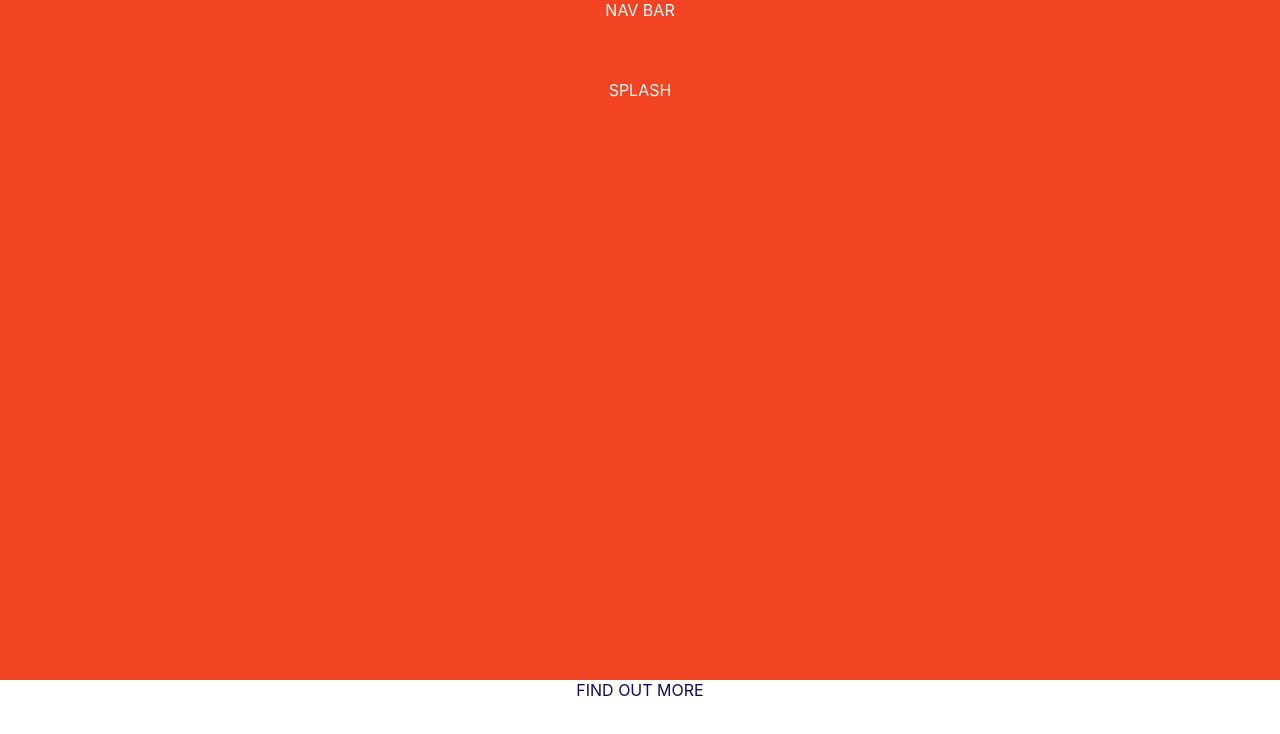
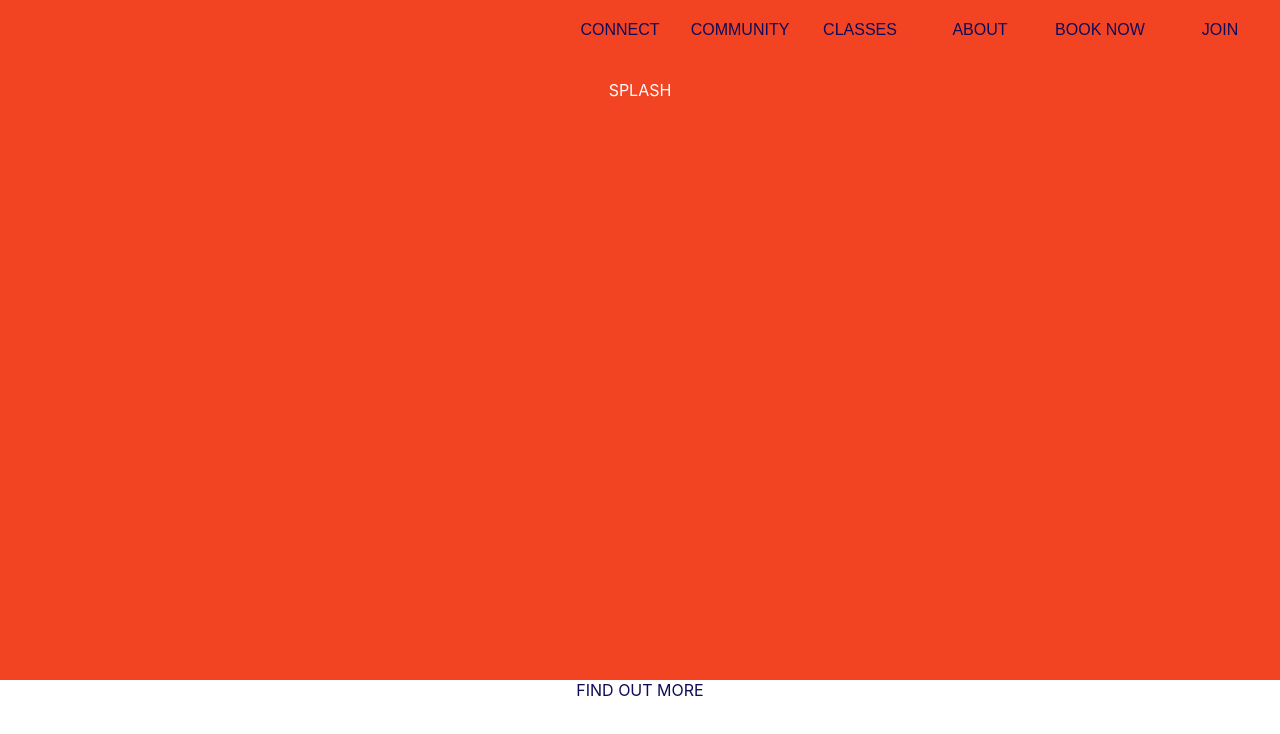
Before and after one commit to barnardnicholas/dawn-h1ve-prototype, a React (Create React App) app: page / in a window 1280 px wide. Shown: the top 734 px of the page. Built offline with nearby package versions, Linux system fonts and the light colour scheme.

Commit message:
populate nav bar, update colour palette

```diff
--- a/src/App.js
+++ b/src/App.js
@@ -1,5 +1,6 @@
 import React from "react";
 import "./App.css";
+import "./fonts.css";
 import Home from "./components/Home";
 
 function App() {
--- a/src/components/NavBar.js
+++ b/src/components/NavBar.js
@@ -1,8 +1,18 @@
 import React from "react";
 import "./navbar.css";
+import NavButton from "./NavButton";
 
 const NavBar = () => {
-  return <div id="navbar">NAV BAR</div>;
+  return (
+    <div id="navbar">
+      <NavButton text="CONNECT" />
+      <NavButton text="COMMUNITY" />
+      <NavButton text="CLASSES" />
+      <NavButton text="ABOUT" />
+      <NavButton text="BOOK NOW" />
+      <NavButton text="JOIN" />
+    </div>
+  );
 };
 
 export default NavBar;
--- /dev/null
+++ b/src/components/NavButton.js
@@ -0,0 +1,8 @@
+import React from "react";
+import "./navbutton.css";
+
+const NavButton = ({ text }) => {
+  return <button class="navbutton">{text}</button>;
+};
+
+export default NavButton;
--- a/src/components/navbar.css
+++ b/src/components/navbar.css
@@ -5,4 +5,7 @@
   height: 80px;
   background-color: #f24423;
   color: #ffffff;
+  display: flex;
+  justify-content: flex-end;
+  padding-right: 50px;
 }
--- /dev/null
+++ b/src/components/navbutton.css
@@ -0,0 +1,12 @@
+button {
+  background-color: transparent;
+  border-style: none;
+  width: 120px;
+  height: 60px;
+  font-size: 16px;
+  color: #0f0a59;
+}
+
+button:active {
+  outline: none;
+}
```
Also changed, not shown: src/fonts.css (added).
